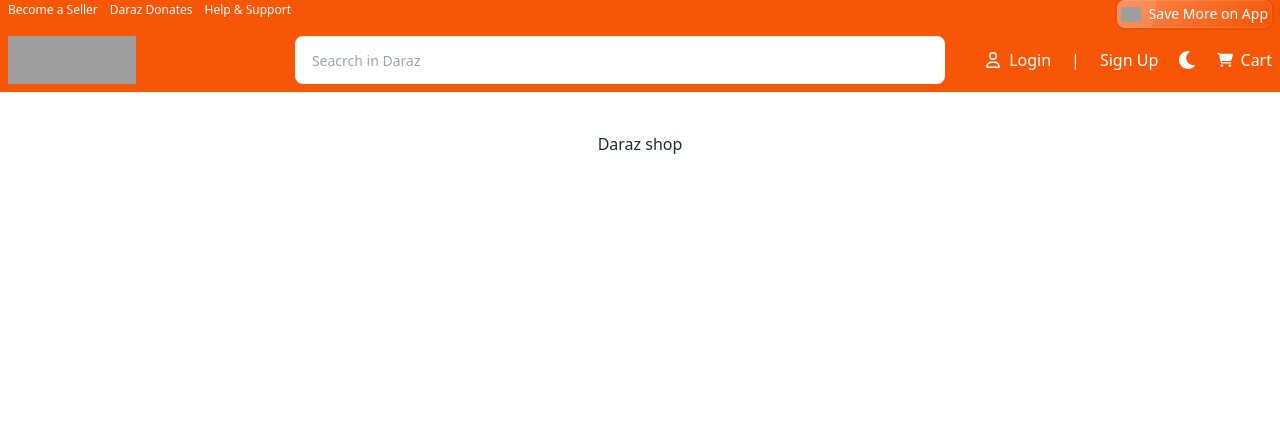
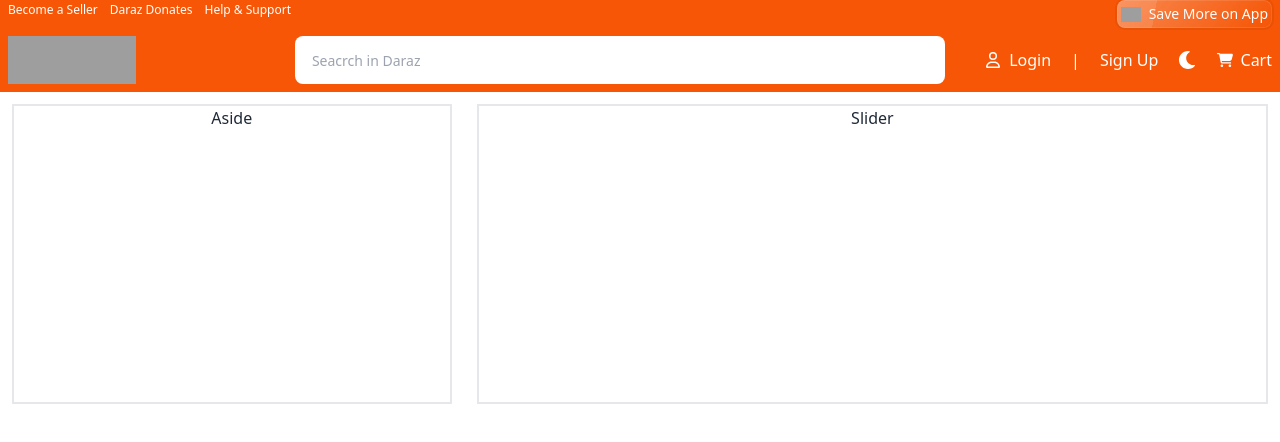
Before and after one commit to dronatoo21/daraz-clone-2024, a React (Vite) app: page / in a window 1280 px wide. Shown: the top 442 px of the page. Built offline with nearby package versions, Linux system fonts and the light colour scheme; grey boxes are pictures that could not be loaded.

Commit message:
created banner structure

```diff
--- /dev/null
+++ b/src/Pages/Home/Banner/Banner.jsx
@@ -0,0 +1,14 @@
+const Banner = () => {
+    return (
+        <div className="flex justify-between m-3">
+            <div className="text-center w-[35%] h-[300px] border-2">
+                <h1>Aside</h1>
+            </div>
+            <div className="text-center w-[63%] h-[300px] border-2">
+                <h1>Slider</h1>
+            </div>
+        </div>
+    );
+};
+
+export default Banner;
--- a/src/Pages/Home/Home/Home.jsx
+++ b/src/Pages/Home/Home/Home.jsx
@@ -1,7 +1,9 @@
+import Banner from "../Banner/Banner";
+
 const Home = () => {
     return (
-        <div>
-            <h1 className="text-center my-10">Daraz shop</h1>
+        <div className="container mx-auto">
+            <Banner/>
         </div>
     );
 };
```
